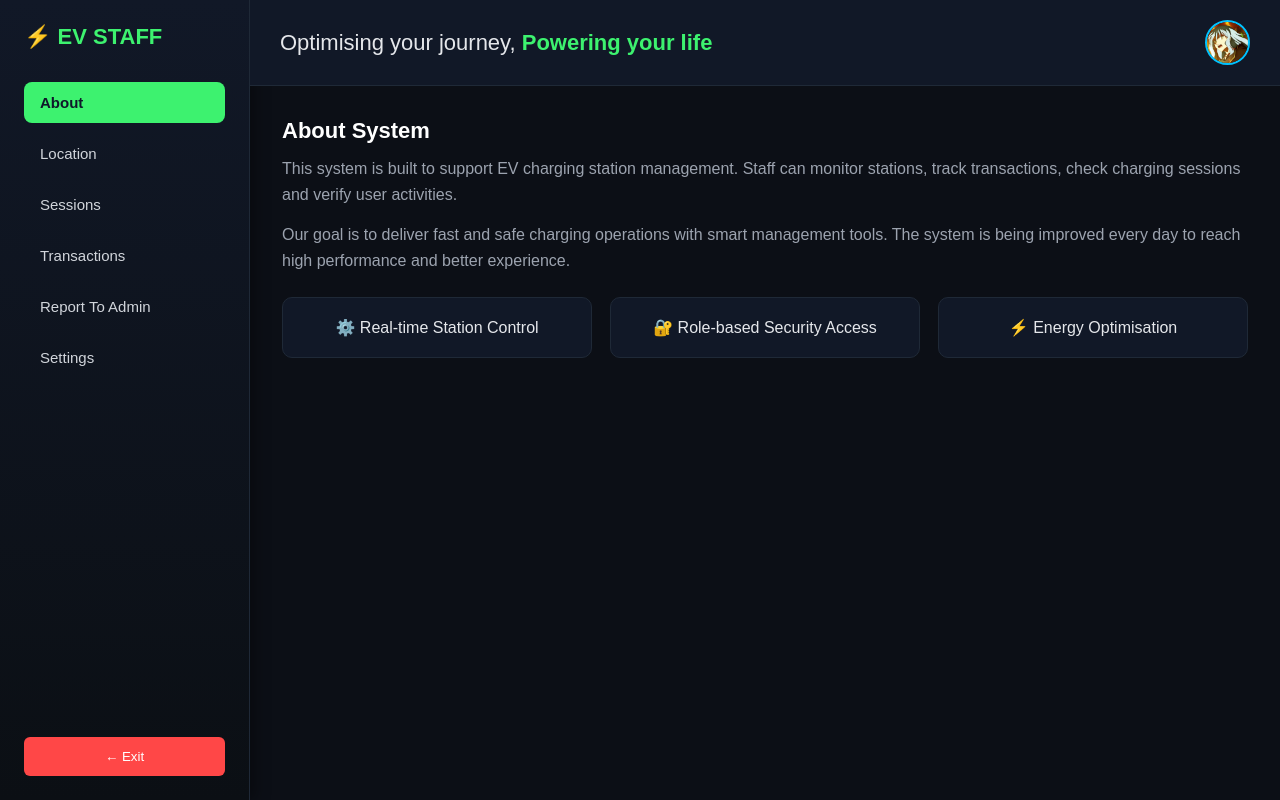
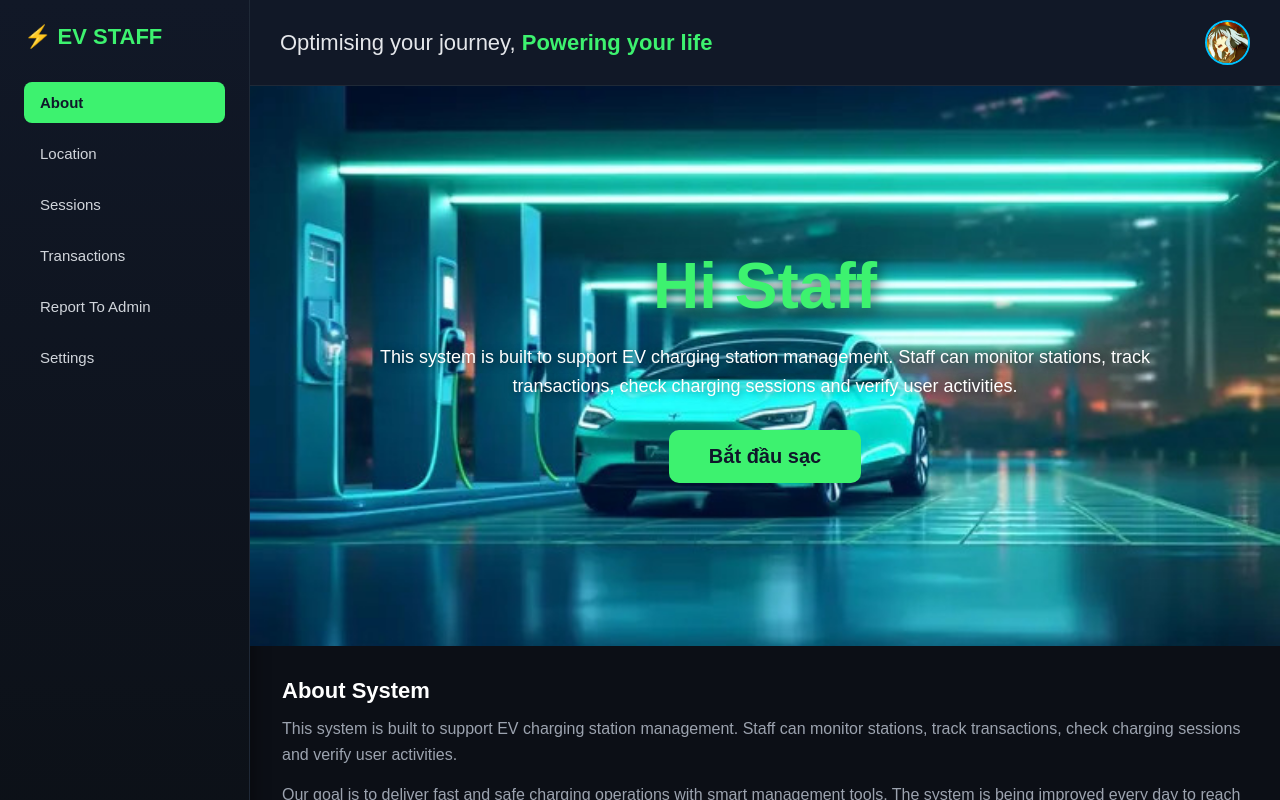
Before and after one commit to EV-Charging-Management-System/EV-Charging-Management-System-frontend, a React (Vite) app: page /staff in a window 1280 px wide. Built offline with nearby package versions, Linux system fonts and the light colour scheme; no server answers.

Commit message:
cập nhật HomePageStaff

```diff
--- a/src/App.tsx
+++ b/src/App.tsx
@@ -19,10 +19,10 @@ import ProfileStaff from "./components/Auth/ProfileStaff";
 
 // ✅ Thêm các trang STAFF
 import Location from "./components/Auth/Location";
-import Sessions from "./components/Auth/Sessions";
-import Transactions from "./components/Auth/Transactions";
-import ReportToAdmin from "./components/Auth/ReporttoAdmin";
-import Settings from "./components/Auth/Settings";
+//import Sessions from "./components/Auth/Sessions";
+//import Transactions from "./components/Auth/Transactions";
+//import ReportToAdmin from "./components/Auth/ReporttoAdmin";
+//import Settings from "./components/Auth/Settings";
 
 const App: React.FC = () => {
   return (
@@ -71,10 +71,6 @@ const App: React.FC = () => {
 
         {/* Các trang nhân viên khác */}
         <Route path="/staff/location" element={<Location />} />
-        <Route path="/staff/sessions" element={<Sessions />} />
-        <Route path="/staff/transactions" element={<Transactions />} />
-        <Route path="/staff/report-to-admin" element={<ReportToAdmin />} />
-        <Route path="/staff/settings" element={<Settings />} />
       </Routes>
     </BrowserRouter>
   );
--- a/src/components/Auth/HomePageStaff.css
+++ b/src/components/Auth/HomePageStaff.css
@@ -10,7 +10,7 @@
 .staff-wrapper {
   display: flex;
   min-height: 100vh;
-  background: #0c0f16; /* Nền đen công nghệ */
+  background: #0c0f16;
   color: #e5e7eb;
 }
 
@@ -28,7 +28,7 @@
 .staff-logo {
   font-size: 22px;
   font-weight: bold;
-  color: #3df26f; /* Electric green */
+  color: #3df26f;
   margin-bottom: 32px;
 }
 
@@ -70,8 +70,16 @@
   font-weight: 500;
   transition: 0.3s;
 }
+
 .logout-btn:hover {
   background: #e63939;
+}
+
+/* MAIN + FOOTER WRAPPER */
+.staff-main-wrapper {
+  flex: 1;
+  display: flex;
+  flex-direction: column;
 }
 
 /* MAIN LAYOUT */
@@ -107,14 +115,55 @@
   gap: 18px;
 }
 
-.staff-bell-icon {
+/* HERO SECTION */
+.staff-hero {
+  position: relative;
+  background: url("/HomePageStaff.jpg") center/cover no-repeat;
+  min-height: 70vh;
+  display: flex;
+  justify-content: center;
+  align-items: center;
+  padding: 40px;
+  color: white;
+}
+
+.hero-content {
+  max-width: 800px;
+  text-align: center;
+}
+
+.hi-staff-text {
+  font-size: 64px;
+  font-weight: 700;
+  color: #3df26f;
+  margin-bottom: 20px;
+  text-shadow: 2px 2px 15px rgba(0,0,0,0.7);
+}
+
+.hero-content p {
+  font-size: 18px;
+  line-height: 1.6;
+  margin-bottom: 30px;
+  text-shadow: 1px 1px 10px rgba(0,0,0,0.6);
+}
+
+/* Nút Bắt đầu sạc */
+.start-charge-btn {
+  background-color: #3df26f;
+  color: #0f172a;
   font-size: 20px;
+  font-weight: 600;
+  padding: 15px 40px;
+  border: none;
+  border-radius: 10px;
   cursor: pointer;
-  transition: 0.2s;
+  transition: 0.3s;
 }
-.staff-bell-icon:hover {
-  transform: scale(1.1);
-  color: #3df26f;
+
+.start-charge-btn:hover {
+  background-color: #2ec85f;
+  transform: translateY(-3px);
+  box-shadow: 0 8px 18px rgba(61, 242, 111, 0.3);
 }
 
 /* CONTENT */
@@ -157,13 +206,12 @@
   box-shadow: 0 8px 18px rgba(61, 242, 111, 0.15);
 }
 
-/* ================= FOOTER ================= */
+/* FOOTER */
 .footer {
   text-align: center;
   padding: 18px 0;
   font-size: 15px;
   background-color: rgba(0, 0, 0, 0.6);
-  position: relative;
-  z-index: 3;
   color: #d8e9dc;
+  flex-shrink: 0;
 }
--- a/src/components/Auth/HomePageStaff.tsx
+++ b/src/components/Auth/HomePageStaff.tsx
@@ -24,17 +24,35 @@ const HomePageStaff: React.FC = () => {
         <button className="logout-btn" onClick={() => navigate("/")}>← Exit</button>
       </aside>
 
-      {/* ============ MAIN CONTENT ============ */}
+      {/* ============ MAIN + FOOTER WRAPPER ============ */}
+      <div className="staff-main-wrapper">
         <main className="staff-main">
+          {/* Header */}
           <header className="staff-header">
             <h1>Optimising your journey, <span>Powering your life</span></h1>
-
-          {/* Profile (đã bỏ chuông theo yêu cầu) */}
             <div className="staff-header-actions">
               <ProfileStaff />
             </div>
           </header>
 
+          {/* ========= HERO SECTION ========= */}
+          <section className="staff-hero">
+            <div className="hero-content">
+              <h1 className="hi-staff-text">Hi Staff</h1>
+              <p>
+                This system is built to support EV charging station management. Staff can monitor
+                stations, track transactions, check charging sessions and verify user activities.
+              </p>
+              <button
+                className="start-charge-btn"
+                onClick={() => navigate("/staff/sessions")}
+              >
+                Bắt đầu sạc
+              </button>
+            </div>
+          </section>
+
+          {/* ========= ABOUT SYSTEM ========= */}
           <section className="staff-content">
             <h2>About System</h2>
             <p>
@@ -53,6 +71,10 @@ const HomePageStaff: React.FC = () => {
             </div>
           </section>
         </main>
+
+        {/* Footer */}
+        <footer className="footer">@SWP Staff Fall 2025</footer>
+      </div>
     </div>
   );
 };
--- a/src/components/Auth/Location.css
+++ b/src/components/Auth/Location.css
@@ -0,0 +1,132 @@
+/* RESET */
+* {
+  margin: 0;
+  padding: 0;
+  box-sizing: border-box;
+  font-family: "Poppins", sans-serif;
+}
+
+/* PAGE WRAPPER */
+.staff-wrapper {
+  display: flex;
+  min-height: 100vh;
+  background: #0c0f16;
+  color: #e5e7eb;
+}
+
+/* SIDEBAR */
+.staff-sidebar {
+  width: 250px;
+  background: linear-gradient(180deg, #111827, #0b0f14);
+  border-right: 1px solid #1f2937;
+  display: flex;
+  flex-direction: column;
+  padding: 24px;
+  box-shadow: 4px 0 15px rgba(0, 0, 0, 0.4);
+}
+
+.staff-logo {
+  font-size: 22px;
+  font-weight: bold;
+  color: #3df26f;
+  margin-bottom: 32px;
+}
+
+/* MENU */
+.staff-menu ul {
+  list-style: none;
+}
+
+.staff-menu li {
+  padding: 12px 16px;
+  border-radius: 8px;
+  margin-bottom: 10px;
+  cursor: pointer;
+  transition: 0.3s ease;
+  color: #d1d5db;
+  font-size: 15px;
+}
+
+.staff-menu li:hover {
+  background: rgba(61, 242, 111, 0.15);
+  color: #3df26f;
+}
+
+.staff-menu .active {
+  background: #3df26f;
+  color: #0f172a;
+  font-weight: 600;
+}
+
+/* LOGOUT BUTTON */
+.logout-btn {
+  margin-top: auto;
+  background: #ff4747;
+  border: none;
+  padding: 12px;
+  border-radius: 6px;
+  cursor: pointer;
+  color: white;
+  font-weight: 500;
+  transition: 0.3s;
+}
+
+.logout-btn:hover {
+  background: #e63939;
+}
+
+/* MAIN + FOOTER WRAPPER */
+.staff-main-wrapper {
+  flex: 1;
+  display: flex;
+  flex-direction: column; /* flex column để footer luôn dưới cùng */
+}
+
+/* MAIN */
+.staff-main {
+  flex: 1; /* chiếm hết không gian còn lại */
+  display: flex;
+  flex-direction: column;
+}
+
+/* HEADER */
+.staff-header {
+  display: flex;
+  justify-content: space-between;
+  align-items: center;
+  background: #111827;
+  padding: 20px 30px;
+  border-bottom: 1px solid #1f2937;
+}
+
+.staff-header h1 {
+  font-size: 22px;
+  font-weight: 500;
+}
+
+.staff-header-actions {
+  display: flex;
+  align-items: center;
+  gap: 18px;
+}
+
+/* CONTENT */
+.staff-content {
+  padding: 32px;
+  flex: 1;
+}
+
+.staff-content p {
+  color: #9ca3af;
+  line-height: 1.6;
+}
+
+/* FOOTER (giống HomePageStaff) */
+.footer {
+  text-align: center;
+  padding: 18px 0;
+  font-size: 15px;
+  background-color: rgba(0, 0, 0, 0.6);
+  color: #d8e9dc;
+  flex-shrink: 0;
+}
--- a/src/components/Auth/Location.tsx
+++ b/src/components/Auth/Location.tsx
@@ -8,7 +8,7 @@ const Location: React.FC = () => {
 
   return (
     <div className="staff-wrapper">
-      {/* Sidebar giữ nguyên */}
+      {/* Sidebar */}
       <aside className="staff-sidebar">
         <div className="staff-logo">⚡ EV STAFF</div>
         <nav className="staff-menu">
@@ -24,8 +24,10 @@ const Location: React.FC = () => {
         <button className="logout-btn" onClick={() => navigate("/")}>← Exit</button>
       </aside>
 
-      {/* Header giữ nguyên */}
+      {/* Main + Footer Wrapper */}
+      <div className="staff-main-wrapper">
         <main className="staff-main">
+          {/* Header */}
           <header className="staff-header">
             <h1>📍 Manage Locations</h1>
             <div className="staff-header-actions">
@@ -33,11 +35,15 @@ const Location: React.FC = () => {
             </div>
           </header>
 
-        {/* Content riêng của trang */}
+          {/* Content */}
           <section className="staff-content">
             <p>This is Location Page. Content will be added later.</p>
           </section>
         </main>
+
+        {/* Footer */}
+        <footer className="footer">@SWP Staff Fall 2025</footer>
+      </div>
     </div>
   );
 };
```
Also changed, not shown: public/HomePageStaff.jpg (added), src/components/Auth/ReportToAdmin copy.tsx (added). Lines whose indentation alone changed are shown as unchanged.
